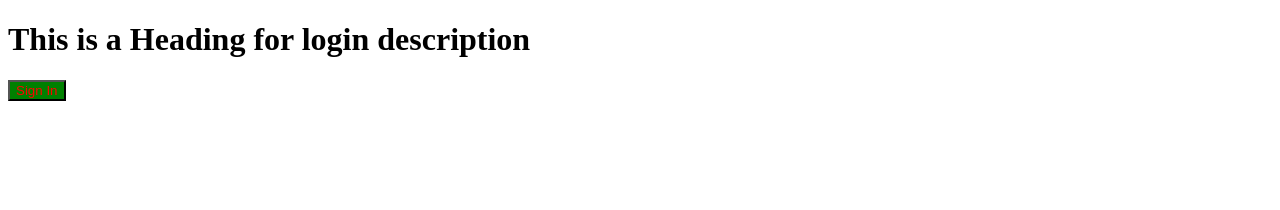
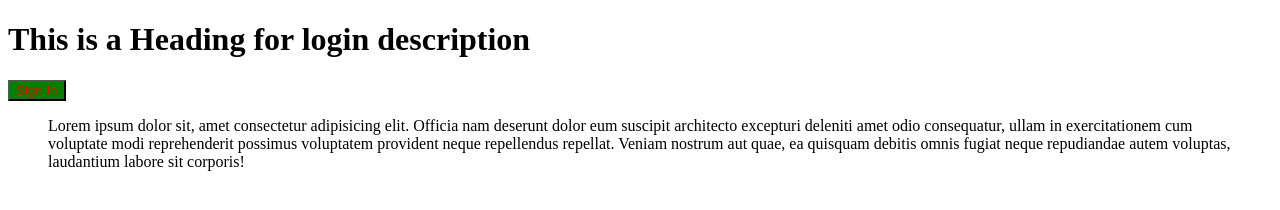
Before and after one commit to venkatyashwanth/button-design, a plain HTML site: page index.html in a window 1280 px wide. Drawn offline with Linux system fonts and the light colour scheme.

Commit message:
new blockquote

```diff
--- a/index.html
+++ b/index.html
@@ -15,8 +15,14 @@
         <button class="btnElement">Sign In</button>
     </div>
 
-    <!-- GreatJob -->
-    <!-- Job Doen -->
+    <div>
+        <blockquote>
+            Lorem ipsum dolor sit, amet consectetur adipisicing elit. Officia nam deserunt dolor eum suscipit architecto
+            excepturi deleniti amet odio consequatur, ullam in exercitationem cum voluptate modi reprehenderit possimus
+            voluptatem provident neque repellendus repellat. Veniam nostrum aut quae, ea quisquam debitis omnis fugiat
+            neque repudiandae autem voluptas, laudantium labore sit corporis!
+        </blockquote>
+    </div>
 </body>
 
 </html>
```
